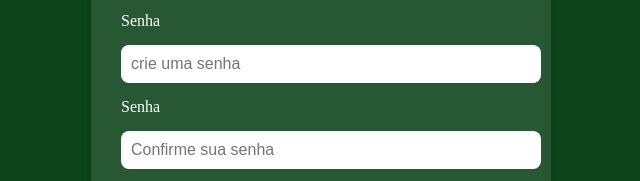
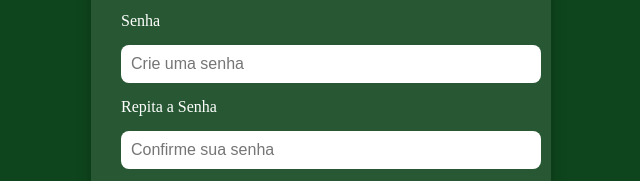
Before and after one commit to Maujr2331/Agronomia, a plain HTML site: page cadastro.html in a window 1280 px wide. Shown: the part 340-521 px from the top of the page, 319-959 px from the left. Drawn offline with Linux system fonts and the light colour scheme; a web font is replaced by a local one.

Commit message:
correção ortografica

```diff
--- a/cadastro.html
+++ b/cadastro.html
@@ -14,9 +14,9 @@
             <input type="email" placeholder="Insira seu e-mail"  required>
 
             <label for="senha">Senha</label>
-            <input type="password" placeholder="crie uma senha"  required>
+            <input type="password" placeholder="Crie uma senha"  required>
 
-            <label for="senha">Senha</label>
+            <label for="senha">Repita a Senha</label>
             <input type="password"  placeholder="Confirme sua senha" required>
 
             <button type="submit">Entrar</button>
--- a/style.css
+++ b/style.css
@@ -145,7 +145,7 @@ a:hover{
     display: flex;
     justify-content: space-around;
     gap: 20px;
-    padding: 5% 12%;
+    padding: 5% 3%;
 }
 
 .geral-footer {
```
